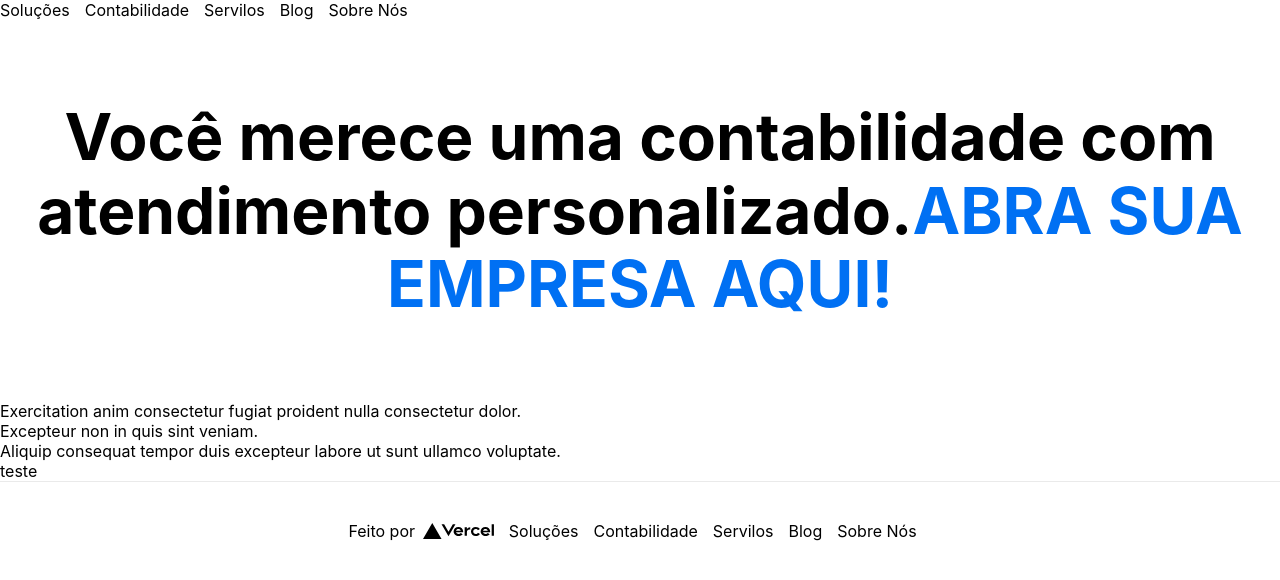
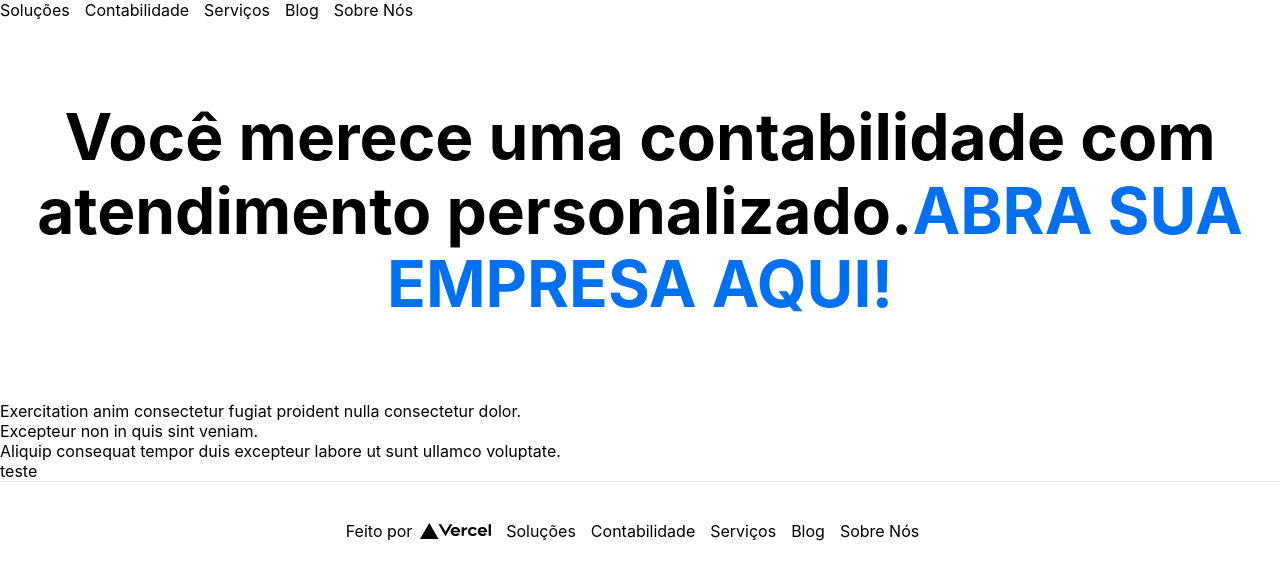
Before and after one commit to Akastro/GrupoFatos, a Next.js app: page / in a window 1280 px wide. Shown: the top 580 px of the page. Built offline with nearby package versions, Linux system fonts and the light colour scheme.

Commit message:
vigesimo segundo commit

```diff
--- a/components/Footer.js
+++ b/components/Footer.js
@@ -30,7 +30,7 @@ const Footer =() => (
         </Link>
 
         <Link href="http://">
-        <a style = {linkStyle}>Servilos</a>
+        <a style = {linkStyle}>Serviços</a>
         </Link>
 
         <Link href="http://">
--- a/components/Menu.js
+++ b/components/Menu.js
@@ -16,7 +16,7 @@ const Menu =() => (
         </Link>
 
         <Link href="http://">
-        <a style = {linkStyle}>Servilos</a>
+        <a style = {linkStyle}>Serviços</a>
         </Link>
 
         <Link href="http://">
```
